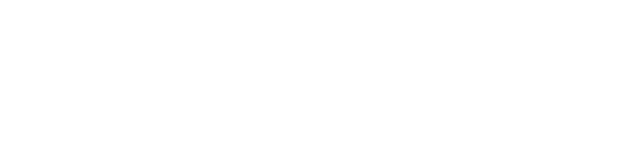
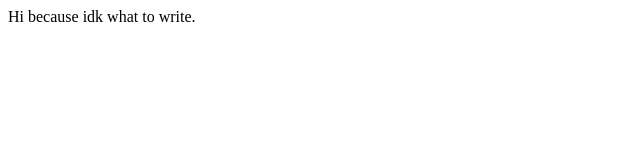
Before and after one commit to Kath1-P03ttl3r/infiswp, a plain HTML site: page 2024-09-10/Index.html in a window 1280 px wide. Shown: the whole page, without its empty margins (0-640 px from the left). Drawn offline with Linux system fonts and the light colour scheme.

Commit message:
i forgot what else im supposed to do

```diff
--- a/2024-09-10/Index.html
+++ b/2024-09-10/Index.html
@@ -6,6 +6,6 @@
     <title>Document</title>
 </head>
 <body>
-
+   Hi because idk what to write.
 </body>
 </html>
```
